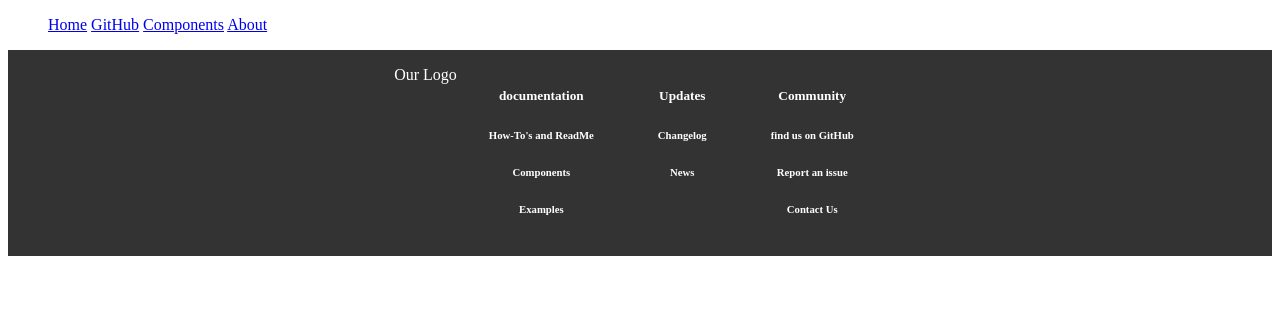
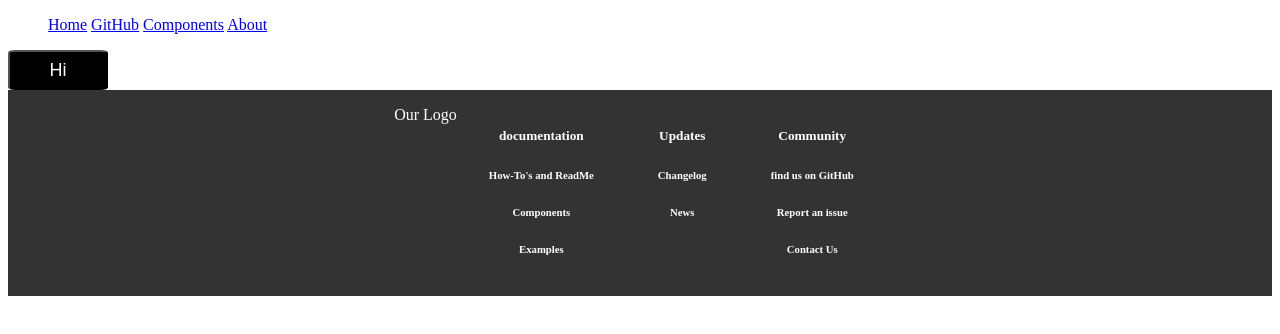
Before and after one commit to oslabs-beta/SvARIA, a SvelteKit app: page /testPage in a window 1280 px wide. Shown: the top 334 px of the page. Built offline with nearby package versions, Linux system fonts and the light colour scheme; no server answers.

Commit message:
merged with dev

```diff
--- a/src/routes/+page.svelte
+++ b/src/routes/+page.svelte
@@ -1,5 +1,3 @@
-
-
 <style>
     :global(body) {
         display: flex;
--- a/src/routes/testPage/+page.svelte
+++ b/src/routes/testPage/+page.svelte
@@ -1,5 +1,25 @@
 <!-- use this page to test out components with URL "/testPage" -->
+
+<script>
+	import Button from '../../lib/Button.svelte'
+	function handleClick() {
+		console.log('button clicked')
+	}
+	let ID = 'five'
+	let className = "button2"
+</script>
+
+<style>
+	:global(#five) {
+		color: white;
+		background-color: black;
+	}
+</style>
+
+<!-- <h1>Welcome to your library project</h1>
+<p>Create your package using @sveltejs/package and preview/showcase your work with SvelteKit</p>
+<p>Visit <a href="https://kit.svelte.dev">kit.svelte.dev</a> to read the documentation</p> -->
 <div class='testDiv'>
     <!-- your component goes here -->
-
+    <Button id={ID} ariaLabel='test aria label' on:click={handleClick}></Button>
 </div>
```
